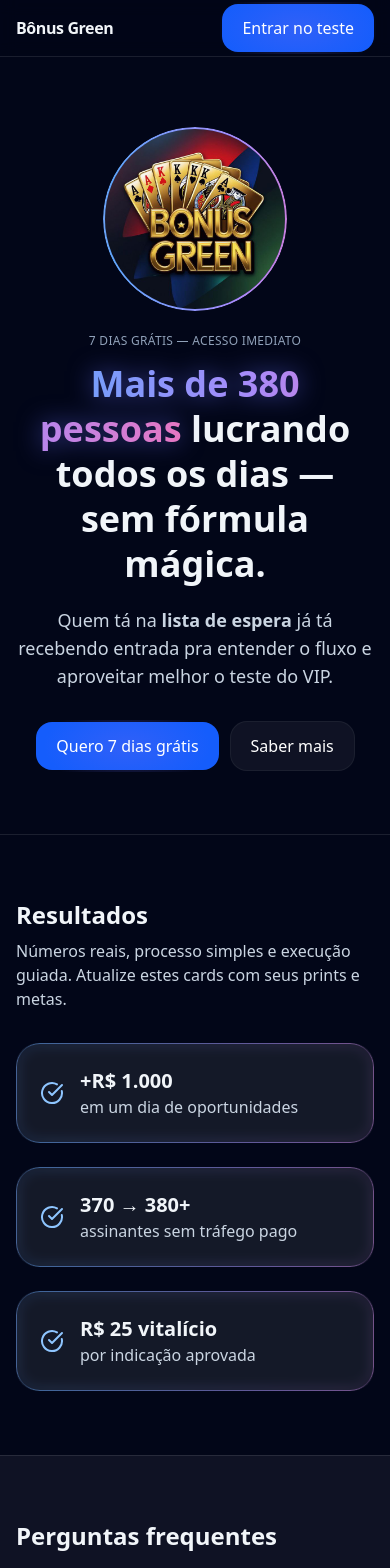
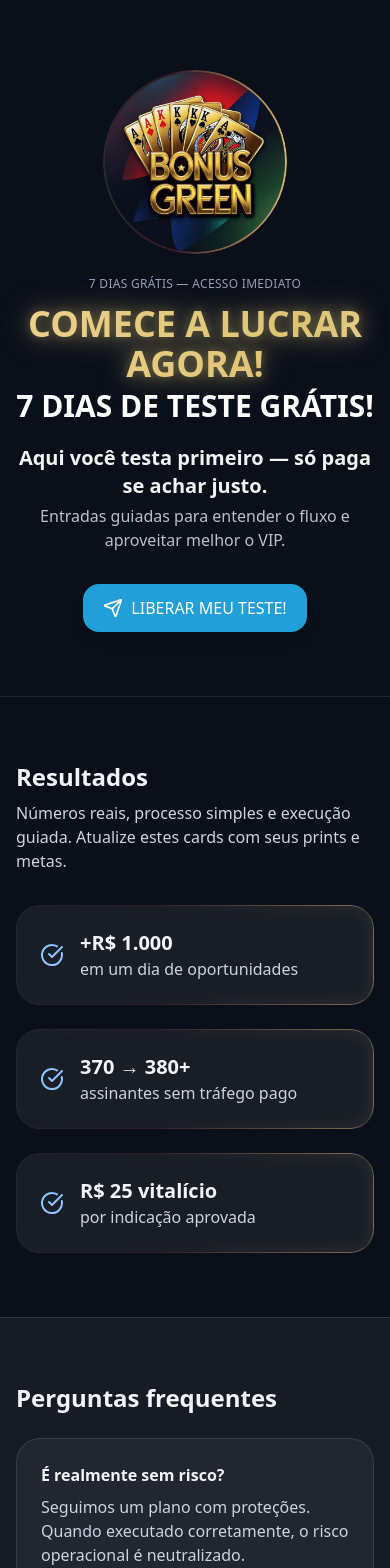
Before and after one commit to Marcosleal555556/landingpage, a Next.js app: page / in a window 390 px wide. Shown: the top 1568 px of the page. Built offline with nearby package versions, Linux system fonts and the light colour scheme; no server answers.

Commit message:
feat(hero): título em 2 linhas responsivas + microcopy 'Teste sem cartão • Acesso imediato'

```diff
--- a/app/globals.css
+++ b/app/globals.css
@@ -1,127 +1,63 @@
 @import "tailwindcss";
-/* === Texto com brilho passando (shimmer) === */
-@keyframes shimmer {
-  0%   { background-position: 200% 0; }
-  100% { background-position: -200% 0; }
+
+/* ===== Paleta da marca (da tua logo) ===== */
+:root{
+  --brand-bg: #0A0F1A; /* fundo */
+  --brand-1: #DEC373;  /* ouro */
+  --brand-2: #1A3835;  /* teal escuro */
+  --brand-3: #3A1925;  /* vinho */
 }
 
-.shimmer-text {
-  background: linear-gradient(90deg, #60a5fa, #a78bfa, #f472b6, #60a5fa);
-  background-size: 200% 100%;
-  -webkit-background-clip: text;
-  background-clip: text;
+/* base */
+html, body { height: 100%; }
+
+/* ===== Título com brilho (shimmer) só em tons claros ===== */
+@keyframes shimmerGold { 0%{background-position:300% 0} 100%{background-position:-300% 0} }
+.shimmer-text{
+  /* variações claras de dourado p/ não escurecer o texto */
+  --gold:       #DEC373;
+  --gold-lite:  #F1E6BE;
+  --gold-warm:  #EAD08A;
+
+  background-image: linear-gradient(
+    90deg,
+    var(--gold) 0%,
+    var(--gold-lite) 25%,
+    var(--gold) 50%,
+    var(--gold-warm) 75%,
+    var(--gold) 100%
+  );
+  background-size: 300% 100%;
+  -webkit-background-clip: text; background-clip: text;
   color: transparent;
-  animation: shimmer 3s linear infinite;
+  animation: shimmerGold 7s linear infinite; /* mais lento e suave */
+}
+.text-glow{
+  filter:
+    drop-shadow(0 0 14px rgba(222,195,115,.50))
+    drop-shadow(0 0 4px rgba(222,195,115,.35));
 }
 
-/* glow suave no texto (usa drop-shadow pra “brilhar”) */
-.text-glow {
-  filter: drop-shadow(0 0 12px rgba(99, 102, 241, .6));
+/* ===== Anel de brilho só na borda do avatar (logo redonda) ===== */
+@keyframes ring-flow { 0%{background-position:0% 50%} 100%{background-position:200% 50%} }
+.avatar-glow{ position:relative; display:inline-block; border-radius:9999px; }
+.avatar-glow::before{
+  content:""; position:absolute; inset:-2px; padding:2px; border-radius:9999px;
+  background: linear-gradient(90deg, var(--brand-1), var(--brand-2), var(--brand-3), var(--brand-1));
+  background-size:200% 100%; animation: ring-flow 12s linear infinite;
+  -webkit-mask: linear-gradient(#000 0 0) content-box, linear-gradient(#000 0 0);
+  -webkit-mask-composite: xor; mask-composite: exclude;
+  pointer-events:none;
 }
 
-/* === Botão neon (hover) === */
-.btn-neon {
-  position: relative;
-  isolation: isolate;
-  box-shadow: 0 0 0 rgba(99,102,241,0); /* azul-500 */
+/* ===== Borda gradiente animada dos cards (Resultados) ===== */
+@keyframes border-flow { 0%{background-position:0% 50%} 100%{background-position:200% 50%} }
+.card-animated{ position:relative; border-radius:24px; background: rgba(255,255,255,.02); }
+.card-animated::before{
+  content:""; position:absolute; inset:0; border-radius:24px; padding:1px;
+  background: linear-gradient(90deg, var(--brand-1), var(--brand-2), var(--brand-3), var(--brand-1));
+  background-size:200% 100%; animation: border-flow 12s linear infinite;
+  -webkit-mask: linear-gradient(#000 0 0) content-box, linear-gradient(#000 0 0);
+  -webkit-mask-composite: xor; mask-composite: exclude;
 }
-
-.btn-neon:hover {
-  box-shadow:
-    0 0 12px rgba(99,102,241,.7),
-    0 0 24px rgba(99,102,241,.35);
-}
-
-.btn-neon::after {
-  content: "";
-  position: absolute;
-  inset: -2px;
-  border-radius: 20px;
-  background: radial-gradient(120px 60px at var(--mx,50%) 50%, rgba(99,102,241,.35), transparent 70%);
-  z-index: -1;
-  transition: 120ms ease;
-}
-/* === Borda gradiente animada nos cards === */
-@keyframes border-flow {
-  0%   { background-position: 0% 50%; }
-  100% { background-position: 200% 50%; }
-}
-
-.card-animated {
-  position: relative;
-  border-radius: 24px;
-  background: #0b1020;                       /* fallback */
-}
-
-.card-animated::before {
-  content: "";
-  position: absolute;
-  inset: 0;
-  border-radius: 24px;
-  padding: 1px;                               /* espessura da borda */
-  background: linear-gradient(90deg,
-    #60a5fa, #a78bfa, #f472b6, #60a5fa);
-  background-size: 200% 100%;
-  -webkit-mask:
-    linear-gradient(#000 0 0) content-box,
-    linear-gradient(#000 0 0);
-  -webkit-mask-composite: xor;
-          mask-composite: exclude;
-  animation: border-flow 6s linear infinite;
-}
-
-.card-animated > .inner {
-  border-radius: 22px;
-  background: rgba(255,255,255,.04);
-  backdrop-filter: blur(6px);
-}
-/* === Glow circular pro logo === */
-@keyframes ringPulse {
-  0%,100% { opacity: .45; transform: scale(1); }
-  50%     { opacity: .15; transform: scale(1.06); }
-}
-.logo-glow {
-  position: absolute;
-  inset: -16px;                 /* tamanho do halo ao redor */
-  border-radius: 9999px;
-  background:
-    radial-gradient(50% 50% at 50% 50%,
-      rgba(96,165,250,.55) 0%,      /* azul-400 */
-      rgba(167,139,250,.40) 35%,    /* roxo-400 */
-      rgba(244,114,182,.25) 60%,    /* rosa-400 */
-      transparent 70%);
-  filter: blur(14px);
-  animation: ringPulse 4s ease-in-out infinite;
-  pointer-events: none;
-}
-
-/* === Anel gradiente só na borda do avatar === */
-@keyframes ring-flow {
-  0% { background-position: 0% 50%; }
-  100% { background-position: 200% 50%; }
-}
-.avatar-glow {
-  position: relative;
-  display: inline-block;
-  border-radius: 9999px;           /* círculo */
-}
-.avatar-glow::before {
-  content: "";
-  position: absolute;
-  inset: -2px;                      /* expande um pouquinho pra fora */
-  padding: 2px;                     /* espessura do anel (ajuste aqui) */
-  border-radius: 9999px;
-  background: linear-gradient(90deg, #60a5fa, #a78bfa, #f472b6, #60a5fa);
-  background-size: 200% 100%;
-  animation: ring-flow 6s linear infinite;  /* remova esta linha se quiser sem animação */
-  /* Faz o “furo” no centro para não tingir a imagem */
-  -webkit-mask:
-    linear-gradient(#000 0 0) content-box,
-    linear-gradient(#000 0 0);
-  -webkit-mask-composite: xor;
-          mask-composite: exclude;
-  pointer-events: none;
-}
-
-
-html, body { height: 100%; }
+.card-animated > .inner{ border-radius:22px; background: rgba(255,255,255,.04); backdrop-filter: blur(6px); }
--- a/app/page.tsx
+++ b/app/page.tsx
@@ -1,46 +1,36 @@
 "use client";
 
 import CTA from "@/components/CTA";
-import { CheckCircle } from "lucide-react";
+import { CheckCircle, Send } from "lucide-react"; // ⬅️ aviãozinho (ícone estilo Telegram)
 import Image from "next/image";
-import { motion } from "framer-motion";
 
 const TELEGRAM_URL =
   process.env.NEXT_PUBLIC_TELEGRAM_URL || "https://t.me/bonusgreenvip_bot";
 
 export default function Page() {
   return (
-    <main className="relative min-h-screen bg-slate-950 text-slate-100 overflow-hidden">
-{/* BACKGROUND: spotlight */}
+    <main className="relative min-h-screen bg-[color:var(--brand-bg)] text-slate-100 overflow-hidden">
+      {/* BACKGROUND: spotlight dourado */}
       <div className="pointer-events-none absolute inset-0 -z-10" aria-hidden="true">
         <div
-    className="mx-auto h-[32rem] max-w-5xl blur-3xl opacity-30"
-    style={{ background: "radial-gradient(60% 60% at 50% 35%, #60a5fa55 0%, #0000 60%)" }}
+          className="mx-auto h-[34rem] max-w-5xl blur-3xl opacity-40"
+          style={{ background: "radial-gradient(60% 60% at 50% 30%, rgba(222,195,115,.35) 0%, transparent 60%)" }}
         />
       </div>
-
-{/* BACKGROUND: grid sutil com máscara */}
+      {/* BACKGROUND: grid sutil com máscara radial */}
       <div
-  className="pointer-events-none absolute inset-0 -z-10 opacity-20"
+        className="pointer-events-none absolute inset-0 -z-10 opacity-35"
         aria-hidden="true"
         style={{
           backgroundImage:
-      "linear-gradient(to right, rgba(255,255,255,.05) 1px, transparent 1px), linear-gradient(to bottom, rgba(255,255,255,.05) 1px, transparent 1px)",
-    backgroundSize: "24px 24px",
-    WebkitMaskImage: "radial-gradient(60% 60% at 50% 35%, black 55%, transparent 100%)",
-            maskImage: "radial-gradient(60% 60% at 50% 35%, black 55%, transparent 100%)",
+            "linear-gradient(to right, rgba(255,255,255,.07) 1px, transparent 1px), linear-gradient(to bottom, rgba(255,255,255,.07) 1px, transparent 1px)",
+          backgroundSize: "26px 26px",
+          WebkitMaskImage: "radial-gradient(70% 60% at 50% 30%, black 60%, transparent 100%)",
+                  maskImage: "radial-gradient(70% 60% at 50% 30%, black 60%, transparent 100%)",
         }}
       />
 
-      {/* Navbar super simples */}
-      <header className="sticky top-0 z-20 border-b border-white/10 bg-slate-950/70 backdrop-blur">
-        <div className="mx-auto flex h-14 max-w-6xl items-center justify-between px-4">
-          <div className="font-semibold tracking-tight">Bônus Green</div>
-          <CTA href={TELEGRAM_URL} label="navbar">Entrar no teste</CTA>
-        </div>
-      </header>
-
-      {/* HERO base */}
+      {/* HERO */}
       <section className="mx-auto max-w-6xl px-4 py-16 sm:py-24">
         {/* LOGO redondo + anel de brilho na borda */}
         <div className="mt-2 mb-6 flex justify-center">
@@ -56,29 +46,47 @@ export default function Page() {
           </div>
         </div>
 
-
         <p className="mb-3 text-xs uppercase tracking-wide text-slate-400 text-center">
           7 dias grátis — acesso imediato
         </p>
-        <h1 className="text-4xl font-bold leading-tight sm:text-5xl lg:text-6xl text-center">
-          <span className="shimmer-text text-glow">Mais de 380 pessoas</span> lucrando todos os dias — sem fórmula mágica.
+
+        <h1 className="text-center font-bold leading-tight">
+  {/* linha dourada — mesmas medidas de antes */}
+  <span className="block shimmer-text text-glow text-4xl sm:text-5xl lg:text-6xl">
+    COMECE A LUCRAR AGORA!
+  </span>
+  {/* linha branca — um pouco menor e embaixo */}
+  <span className="block mt-1 text-3xl sm:text-4xl lg:text-5xl text-white">
+    7 DIAS DE TESTE GRÁTIS!
+  </span>
 </h1>
-        <p className="mt-5 text-lg text-slate-300 text-center max-w-3xl mx-auto">
-          Quem tá na <span className="font-semibold">lista de espera</span> já tá recebendo
-          entrada pra entender o fluxo e aproveitar melhor o teste do VIP.
+
+
+       <p className="mt-5 mx-auto max-w-3xl text-center">
+  <span className="block text-xl sm:text-2xl font-semibold text-white/95">
+    Aqui você testa primeiro — só paga se achar justo.
+  </span>
+  <span className="block mt-1 text-base sm:text-lg text-slate-300/90">
+    Entradas guiadas para entender o fluxo e aproveitar melhor o VIP.
+  </span>
 </p>
+
+
         <div className="mt-8 flex flex-wrap items-center justify-center gap-3">
-          <CTA href={TELEGRAM_URL} label="hero">Quero 7 dias grátis</CTA>
-          <a
-            href="#resultados"
-            className="inline-flex items-center gap-2 rounded-2xl px-5 py-3 font-medium transition bg-white/5 text-white hover:bg-white/10 ring-1 ring-white/10"
+          {/* CTA Telegram blue + ícone */}
+          <CTA
+            href={TELEGRAM_URL}
+            label="hero"
+            className="inline-flex items-center gap-2 rounded-2xl px-5 py-3 font-medium transition bg-[#229ED9] text-white hover:bg-[#1d8fc4] shadow-lg"
           >
-            Saber mais
-          </a>
+            <Send className="h-5 w-5" />
+            LIBERAR MEU TESTE!
+          </CTA>
+          {/* removemos o botão "Saber mais" */}
         </div>
       </section>
 
-      {/* RESULTADOS (base) */}
+      {/* RESULTADOS */}
       <section id="resultados" className="border-t border-white/10 py-16 sm:py-24">
         <div className="mx-auto max-w-6xl px-4">
           <h2 className="text-2xl font-semibold">Resultados</h2>
@@ -106,7 +114,7 @@ export default function Page() {
         </div>
       </section>
 
-      {/* FAQ (base) */}
+      {/* FAQ */}
       <section id="faq" className="border-t border-white/10 bg-white/5 py-16 sm:py-24">
         <div className="mx-auto max-w-6xl px-4">
           <h2 className="text-2xl font-semibold">Perguntas frequentes</h2>
--- a/components/CTA.tsx
+++ b/components/CTA.tsx
@@ -12,11 +12,13 @@ export default function CTA({
   children,
   event = "Lead",
   label,
+  className,
 }: {
   href: string;
   children: React.ReactNode;
   event?: string;
-  label?: string; // ex.: "hero", "navbar"
+  label?: string;        // ex.: "hero"
+  className?: string;    // permite customizar cor/estilo do botão
 }) {
   const onClick = () => {
     if (typeof window !== "undefined" && typeof window.fbq === "function") {
@@ -28,14 +30,17 @@ export default function CTA({
     }
   };
 
+  // estilo padrão (se não passar className)
+  const base =
+    "inline-flex items-center gap-2 rounded-2xl px-5 py-3 font-medium transition bg-[color:var(--brand-1)] text-slate-900 hover:bg-[color:var(--brand-1)]/90 shadow-lg";
+
   return (
     <motion.a
       whileHover={{ scale: 1.03 }}
       whileTap={{ scale: 0.98 }}
       href={href}
       onClick={onClick}
-      className="inline-flex items-center gap-2 rounded-2xl px-5 py-3 font-medium transition bg-blue-600 text-white hover:bg-blue-700 shadow-lg btn-neon"
-
+      className={className ?? base}
     >
       {children}
     </motion.a>
```
Lines whose indentation alone changed are shown as unchanged.
